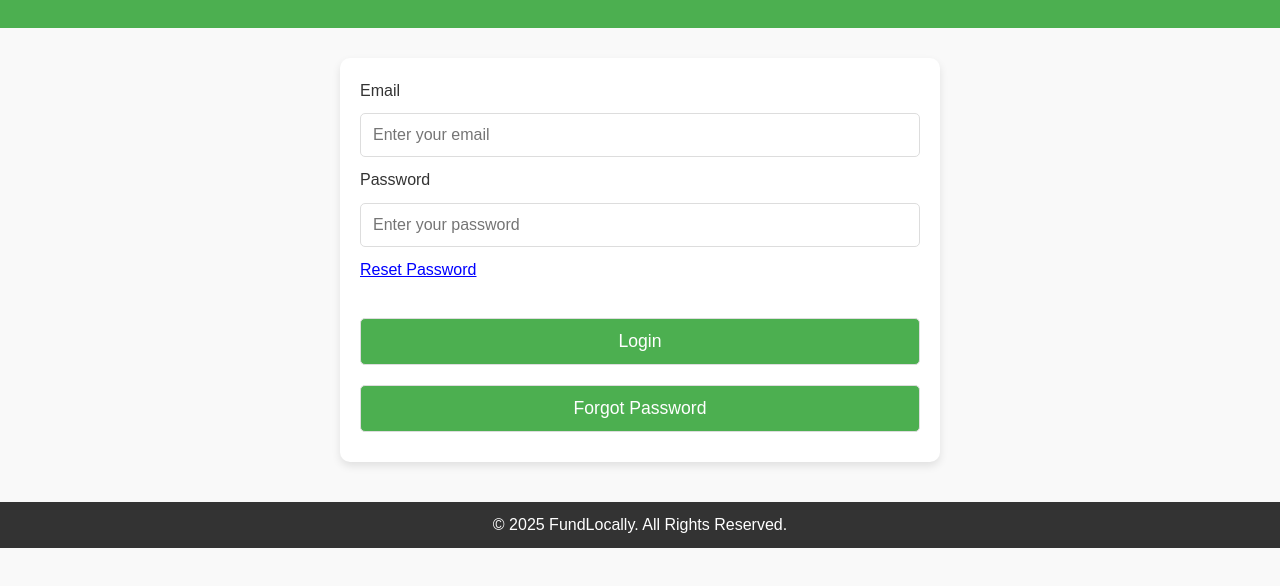
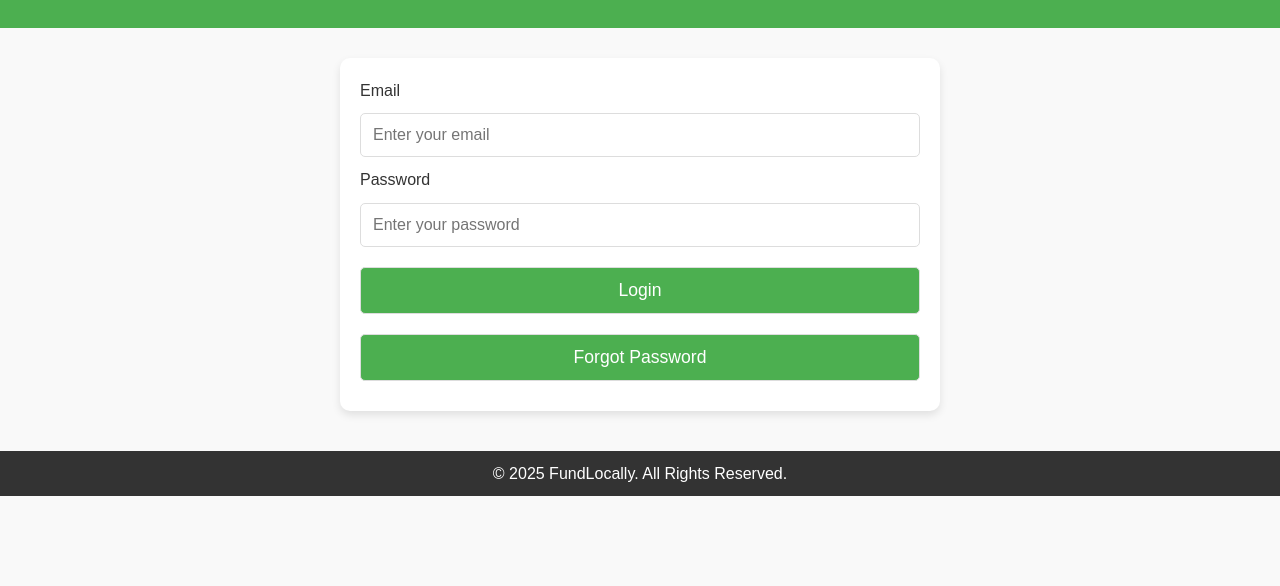
Before and after one commit to sthetically/fundlocallyproject, a plain HTML site: page login.html in a window 1280 px wide. Shown: the part 162-748 px from the top of the page. Drawn offline with Linux system fonts and the light colour scheme; files whose address does not match are found by name.

Commit message:
Update login.html

```diff
--- a/login.html
+++ b/login.html
@@ -31,8 +31,6 @@
             <label for="password">Password</label>
             <input type="password" name="passworkd" id="password" placeholder="Enter your password" required>
 
-
-            <a href="reset-password.html" style="color: blue; text-decoration: underline;">Reset Password</a><br><br>
             <button type="submit">Login</button>
             <button type="submit">Forgot Password</button>
 
```
